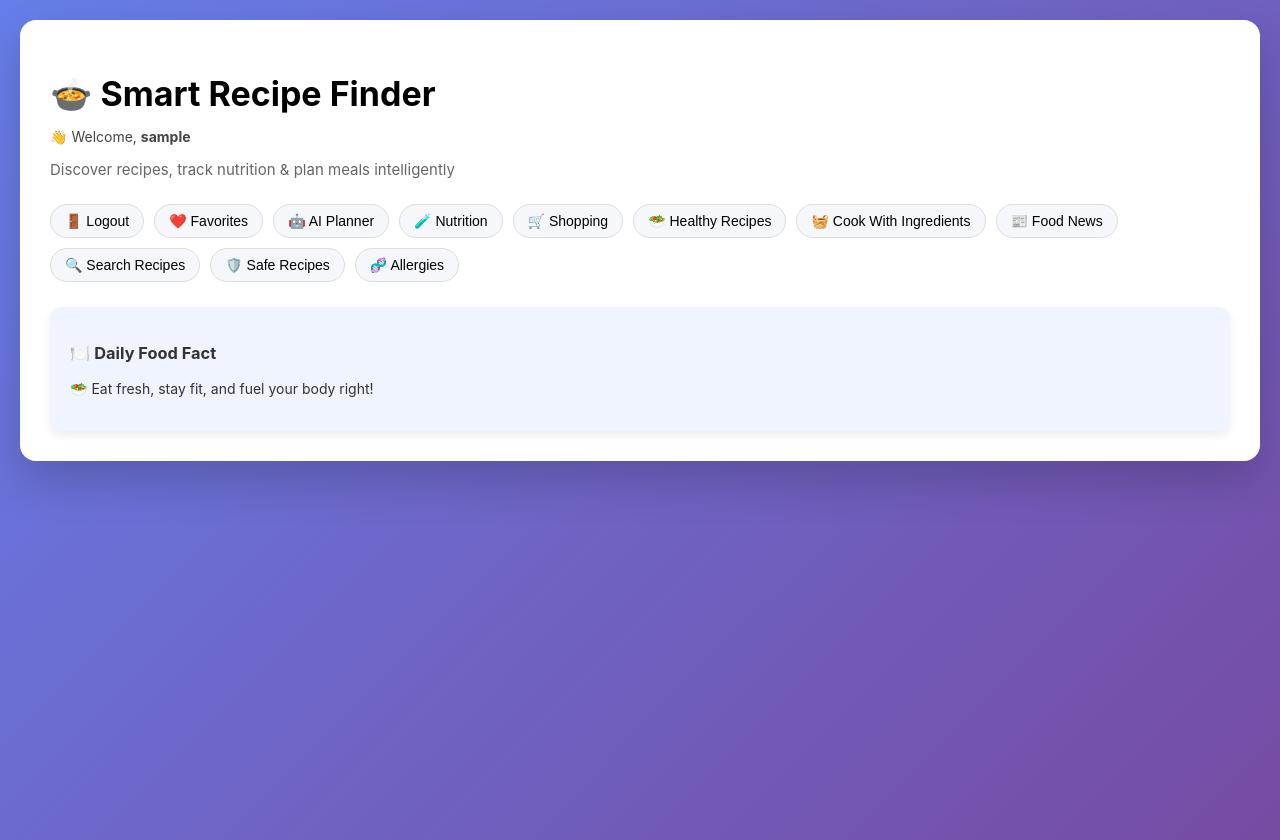
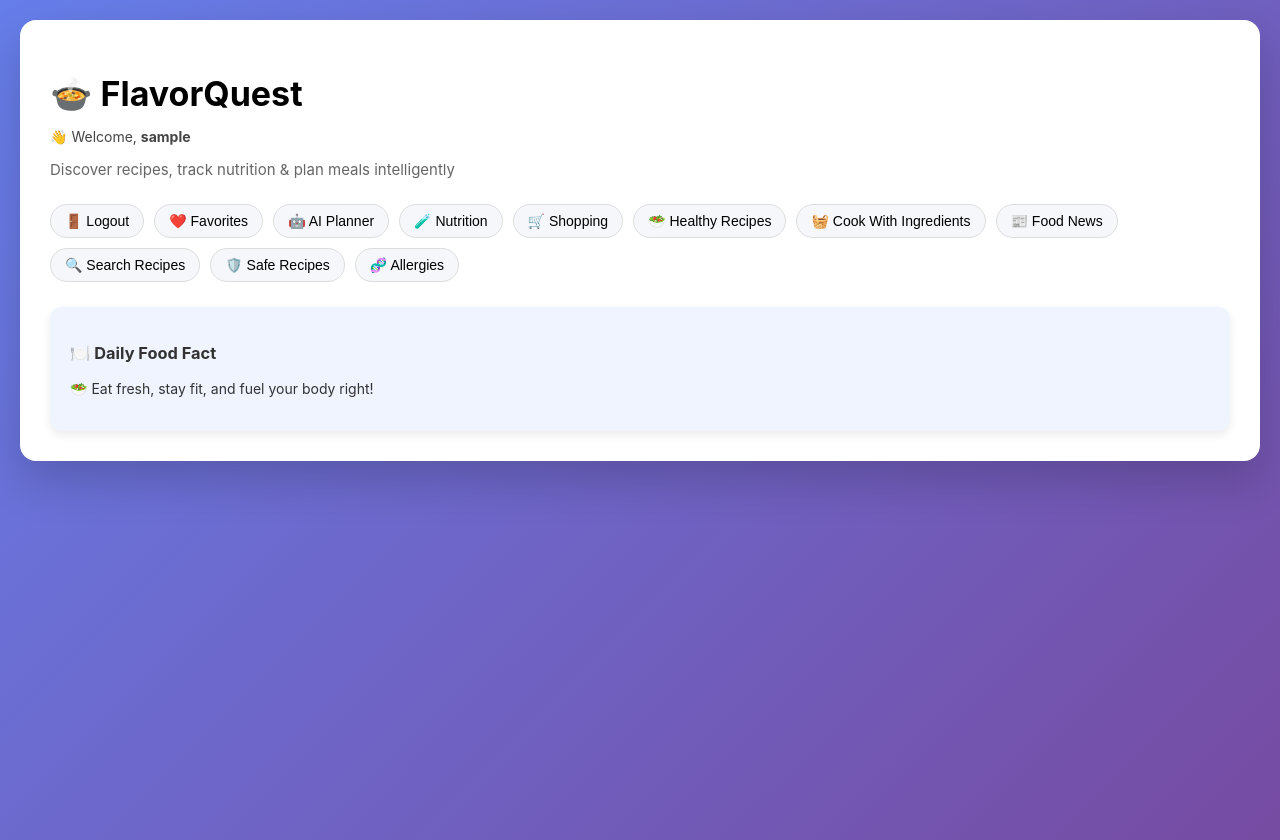
Before and after one commit to priyal1350/Recipe-Recommendation-System, a React (Create React App) app in the folder smart-recipe-finder-ui/: page / in a window 1280 px wide. Built offline with nearby package versions, Linux system fonts and the light colour scheme; no server answers; sample sign-in values are in the browser's storage.

Commit message:
Rename header from 'Smart Recipe Finder' to 'FlavorQuest'

```diff
--- a/smart-recipe-finder-ui/src/pages/Home.jsx
+++ b/smart-recipe-finder-ui/src/pages/Home.jsx
@@ -33,7 +33,7 @@ export default function Home() {
     <AppLayout>
       <div style={styles.wrapper}>
         <div style={styles.hero}>
-          <h1 style={styles.header}>🍲 Smart Recipe Finder</h1>
+          <h1 style={styles.header}>🍲 FlavorQuest</h1>
           <p style={{ fontSize: "14px", color: "#444" }}>
             👋 Welcome, <b>{userName}</b>
           </p>
```
